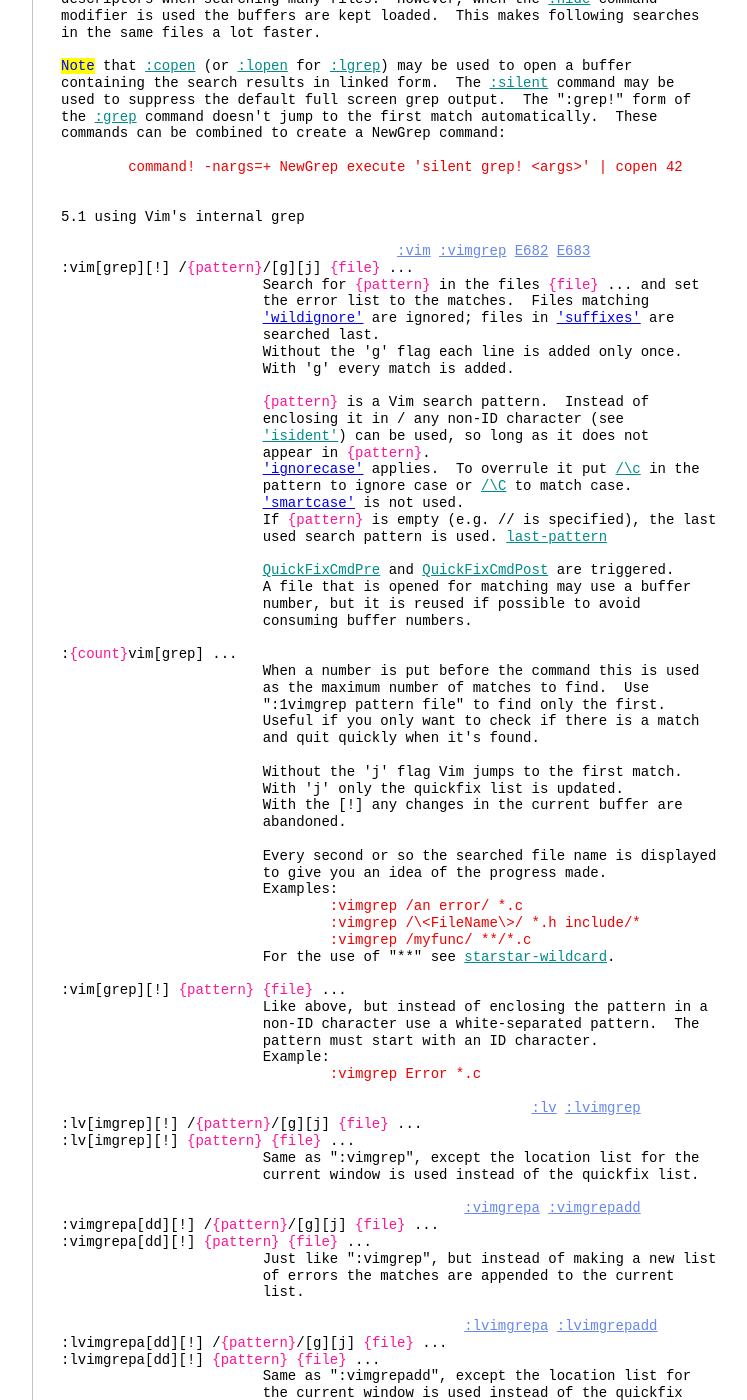
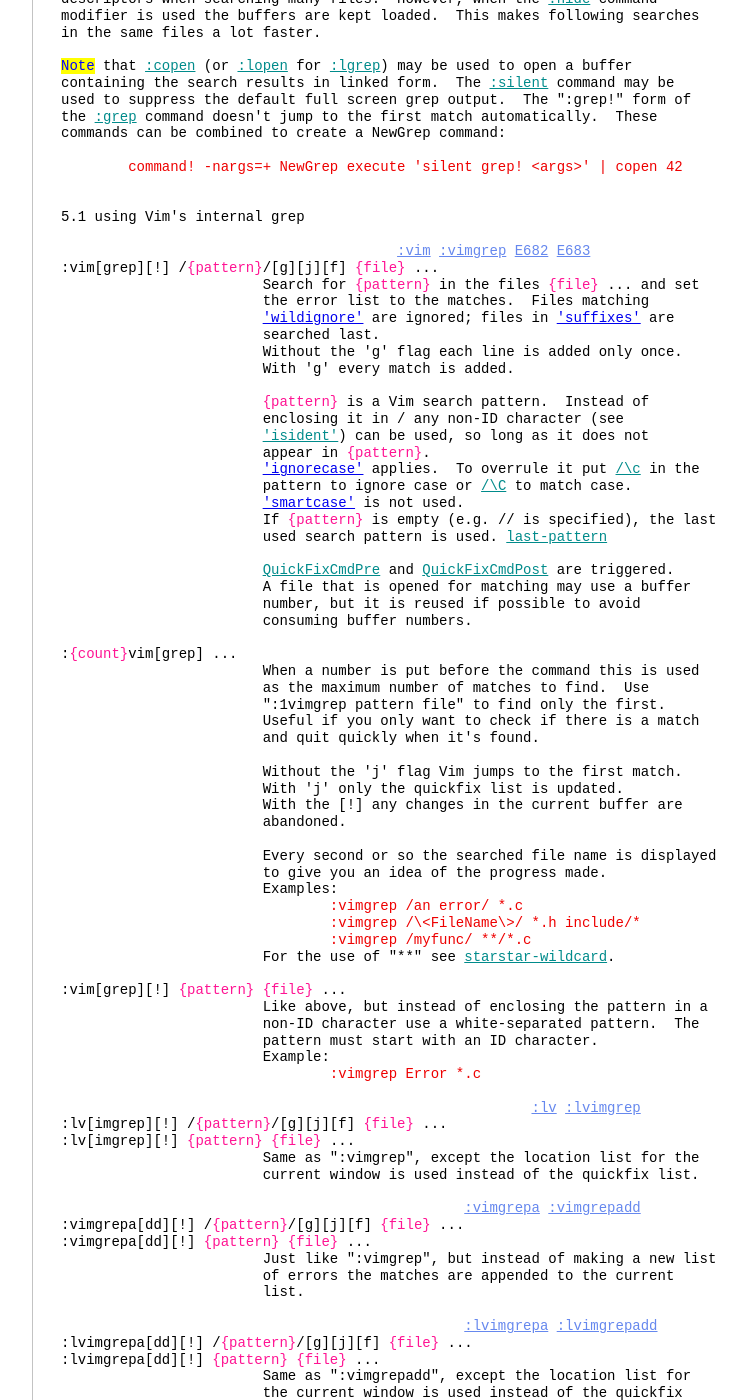
Before and after one commit to vim-jp/vimdoc-en, a Jekyll site: the page built from quickfix.html, in a window 1280 px wide and 1400 px high, scrolled down 16908 px. Shown: the whole window, without its empty margins (340-1087 px from the left). Built offline with Jekyll 4.4.1, drawn with Linux system fonts in a browser that asks for light colours; nearby versions of some CDN libraries; comment, search, counter and statistics services are not loaded.

Commit message:
Generated by GitHub workflow 789095793
https://github.com/vim-jp/vimdoc-en/actions/runs/789095793

```diff
--- a/quickfix.html
+++ b/quickfix.html
@@ -1013,7 +1013,7 @@
 5.1 using Vim's internal grep<br>
 <br>
 &nbsp;&nbsp;&nbsp;&nbsp;&nbsp;&nbsp;&nbsp;&nbsp;&nbsp;&nbsp;&nbsp;&nbsp;&nbsp;&nbsp;&nbsp;&nbsp;&nbsp;&nbsp;&nbsp;&nbsp;&nbsp;&nbsp;&nbsp;&nbsp;&nbsp;&nbsp;&nbsp;&nbsp;&nbsp;&nbsp;&nbsp;&nbsp;&nbsp;&nbsp;&nbsp;&nbsp;&nbsp;&nbsp;&nbsp;&nbsp;<a class="Constant" href="quickfix.html#:vim" name=":vim">:vim</a>&nbsp;<a class="Constant" href="quickfix.html#:vimgrep" name=":vimgrep">:vimgrep</a>&nbsp;<a class="Constant" href="quickfix.html#E682" name="E682">E682</a>&nbsp;<a class="Constant" href="quickfix.html#E683" name="E683">E683</a><br>
-:vim[grep][!] /<span class="Special">{pattern}</span>/[g][j]&nbsp;<span class="Special">{file}</span>&nbsp;...<br>
+:vim[grep][!] /<span class="Special">{pattern}</span>/[g][j][f]&nbsp;<span class="Special">{file}</span>&nbsp;...<br>
 &nbsp;&nbsp;&nbsp;&nbsp;&nbsp;&nbsp;&nbsp;&nbsp;&nbsp;&nbsp;&nbsp;&nbsp;&nbsp;&nbsp;&nbsp;&nbsp;&nbsp;&nbsp;&nbsp;&nbsp;&nbsp;&nbsp;&nbsp;&nbsp;Search for&nbsp;<span class="Special">{pattern}</span>&nbsp;in the files&nbsp;<span class="Special">{file}</span>&nbsp;... and set<br>
 &nbsp;&nbsp;&nbsp;&nbsp;&nbsp;&nbsp;&nbsp;&nbsp;&nbsp;&nbsp;&nbsp;&nbsp;&nbsp;&nbsp;&nbsp;&nbsp;&nbsp;&nbsp;&nbsp;&nbsp;&nbsp;&nbsp;&nbsp;&nbsp;the error list to the matches.&nbsp;&nbsp;Files matching<br>
 &nbsp;&nbsp;&nbsp;&nbsp;&nbsp;&nbsp;&nbsp;&nbsp;&nbsp;&nbsp;&nbsp;&nbsp;&nbsp;&nbsp;&nbsp;&nbsp;&nbsp;&nbsp;&nbsp;&nbsp;&nbsp;&nbsp;&nbsp;&nbsp;<a class="Type" href="options.html#'wildignore'">'wildignore'</a>&nbsp;are ignored; files in&nbsp;<a class="Type" href="options.html#'suffixes'">'suffixes'</a>&nbsp;are<br>
@@ -1064,20 +1064,20 @@
 <div class="helpExample">&nbsp;&nbsp;&nbsp;&nbsp;&nbsp;&nbsp;&nbsp;&nbsp;&nbsp;&nbsp;&nbsp;&nbsp;&nbsp;&nbsp;&nbsp;&nbsp;&nbsp;&nbsp;&nbsp;&nbsp;&nbsp;&nbsp;&nbsp;&nbsp;&nbsp;&nbsp;&nbsp;&nbsp;&nbsp;&nbsp;&nbsp;&nbsp;:vimgrep Error *.c</div>
 <br>
 &nbsp;&nbsp;&nbsp;&nbsp;&nbsp;&nbsp;&nbsp;&nbsp;&nbsp;&nbsp;&nbsp;&nbsp;&nbsp;&nbsp;&nbsp;&nbsp;&nbsp;&nbsp;&nbsp;&nbsp;&nbsp;&nbsp;&nbsp;&nbsp;&nbsp;&nbsp;&nbsp;&nbsp;&nbsp;&nbsp;&nbsp;&nbsp;&nbsp;&nbsp;&nbsp;&nbsp;&nbsp;&nbsp;&nbsp;&nbsp;&nbsp;&nbsp;&nbsp;&nbsp;&nbsp;&nbsp;&nbsp;&nbsp;&nbsp;&nbsp;&nbsp;&nbsp;&nbsp;&nbsp;&nbsp;&nbsp;<a class="Constant" href="quickfix.html#:lv" name=":lv">:lv</a>&nbsp;<a class="Constant" href="quickfix.html#:lvimgrep" name=":lvimgrep">:lvimgrep</a><br>
-:lv[imgrep][!] /<span class="Special">{pattern}</span>/[g][j]&nbsp;<span class="Special">{file}</span>&nbsp;...<br>
+:lv[imgrep][!] /<span class="Special">{pattern}</span>/[g][j][f]&nbsp;<span class="Special">{file}</span>&nbsp;...<br>
 :lv[imgrep][!]&nbsp;<span class="Special">{pattern}</span>&nbsp;<span class="Special">{file}</span>&nbsp;...<br>
 &nbsp;&nbsp;&nbsp;&nbsp;&nbsp;&nbsp;&nbsp;&nbsp;&nbsp;&nbsp;&nbsp;&nbsp;&nbsp;&nbsp;&nbsp;&nbsp;&nbsp;&nbsp;&nbsp;&nbsp;&nbsp;&nbsp;&nbsp;&nbsp;Same as &quot;:vimgrep&quot;, except the location list for the<br>
 &nbsp;&nbsp;&nbsp;&nbsp;&nbsp;&nbsp;&nbsp;&nbsp;&nbsp;&nbsp;&nbsp;&nbsp;&nbsp;&nbsp;&nbsp;&nbsp;&nbsp;&nbsp;&nbsp;&nbsp;&nbsp;&nbsp;&nbsp;&nbsp;current window is used instead of the quickfix list.<br>
 <br>
 &nbsp;&nbsp;&nbsp;&nbsp;&nbsp;&nbsp;&nbsp;&nbsp;&nbsp;&nbsp;&nbsp;&nbsp;&nbsp;&nbsp;&nbsp;&nbsp;&nbsp;&nbsp;&nbsp;&nbsp;&nbsp;&nbsp;&nbsp;&nbsp;&nbsp;&nbsp;&nbsp;&nbsp;&nbsp;&nbsp;&nbsp;&nbsp;&nbsp;&nbsp;&nbsp;&nbsp;&nbsp;&nbsp;&nbsp;&nbsp;&nbsp;&nbsp;&nbsp;&nbsp;&nbsp;&nbsp;&nbsp;&nbsp;<a class="Constant" href="quickfix.html#:vimgrepa" name=":vimgrepa">:vimgrepa</a>&nbsp;<a class="Constant" href="quickfix.html#:vimgrepadd" name=":vimgrepadd">:vimgrepadd</a><br>
-:vimgrepa[dd][!] /<span class="Special">{pattern}</span>/[g][j]&nbsp;<span class="Special">{file}</span>&nbsp;...<br>
+:vimgrepa[dd][!] /<span class="Special">{pattern}</span>/[g][j][f]&nbsp;<span class="Special">{file}</span>&nbsp;...<br>
 :vimgrepa[dd][!]&nbsp;<span class="Special">{pattern}</span>&nbsp;<span class="Special">{file}</span>&nbsp;...<br>
 &nbsp;&nbsp;&nbsp;&nbsp;&nbsp;&nbsp;&nbsp;&nbsp;&nbsp;&nbsp;&nbsp;&nbsp;&nbsp;&nbsp;&nbsp;&nbsp;&nbsp;&nbsp;&nbsp;&nbsp;&nbsp;&nbsp;&nbsp;&nbsp;Just like &quot;:vimgrep&quot;, but instead of making a new list<br>
 &nbsp;&nbsp;&nbsp;&nbsp;&nbsp;&nbsp;&nbsp;&nbsp;&nbsp;&nbsp;&nbsp;&nbsp;&nbsp;&nbsp;&nbsp;&nbsp;&nbsp;&nbsp;&nbsp;&nbsp;&nbsp;&nbsp;&nbsp;&nbsp;of errors the matches are appended to the current<br>
 &nbsp;&nbsp;&nbsp;&nbsp;&nbsp;&nbsp;&nbsp;&nbsp;&nbsp;&nbsp;&nbsp;&nbsp;&nbsp;&nbsp;&nbsp;&nbsp;&nbsp;&nbsp;&nbsp;&nbsp;&nbsp;&nbsp;&nbsp;&nbsp;list.<br>
 <br>
 &nbsp;&nbsp;&nbsp;&nbsp;&nbsp;&nbsp;&nbsp;&nbsp;&nbsp;&nbsp;&nbsp;&nbsp;&nbsp;&nbsp;&nbsp;&nbsp;&nbsp;&nbsp;&nbsp;&nbsp;&nbsp;&nbsp;&nbsp;&nbsp;&nbsp;&nbsp;&nbsp;&nbsp;&nbsp;&nbsp;&nbsp;&nbsp;&nbsp;&nbsp;&nbsp;&nbsp;&nbsp;&nbsp;&nbsp;&nbsp;&nbsp;&nbsp;&nbsp;&nbsp;&nbsp;&nbsp;&nbsp;&nbsp;<a class="Constant" href="quickfix.html#:lvimgrepa" name=":lvimgrepa">:lvimgrepa</a>&nbsp;<a class="Constant" href="quickfix.html#:lvimgrepadd" name=":lvimgrepadd">:lvimgrepadd</a><br>
-:lvimgrepa[dd][!] /<span class="Special">{pattern}</span>/[g][j]&nbsp;<span class="Special">{file}</span>&nbsp;...<br>
+:lvimgrepa[dd][!] /<span class="Special">{pattern}</span>/[g][j][f]&nbsp;<span class="Special">{file}</span>&nbsp;...<br>
 :lvimgrepa[dd][!]&nbsp;<span class="Special">{pattern}</span>&nbsp;<span class="Special">{file}</span>&nbsp;...<br>
 &nbsp;&nbsp;&nbsp;&nbsp;&nbsp;&nbsp;&nbsp;&nbsp;&nbsp;&nbsp;&nbsp;&nbsp;&nbsp;&nbsp;&nbsp;&nbsp;&nbsp;&nbsp;&nbsp;&nbsp;&nbsp;&nbsp;&nbsp;&nbsp;Same as &quot;:vimgrepadd&quot;, except the location list for<br>
 &nbsp;&nbsp;&nbsp;&nbsp;&nbsp;&nbsp;&nbsp;&nbsp;&nbsp;&nbsp;&nbsp;&nbsp;&nbsp;&nbsp;&nbsp;&nbsp;&nbsp;&nbsp;&nbsp;&nbsp;&nbsp;&nbsp;&nbsp;&nbsp;the current window is used instead of the quickfix<br>
```
